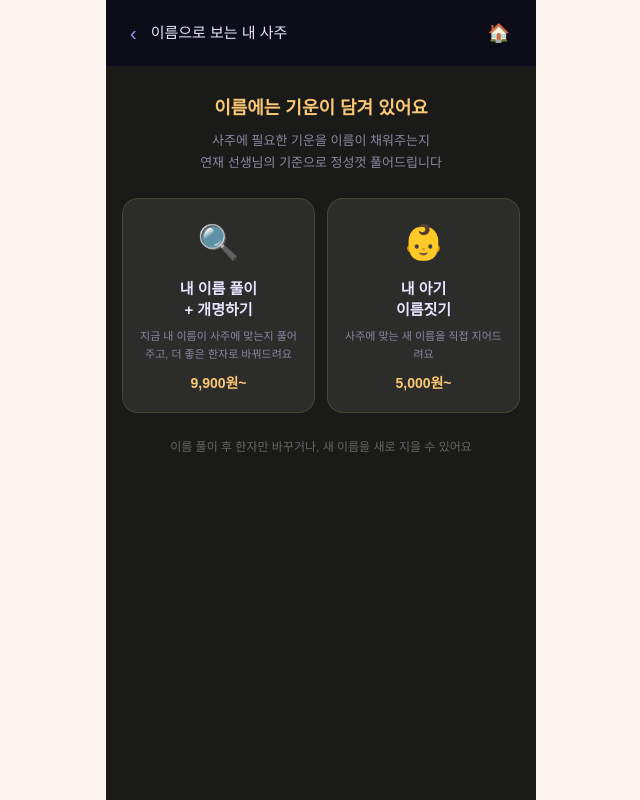
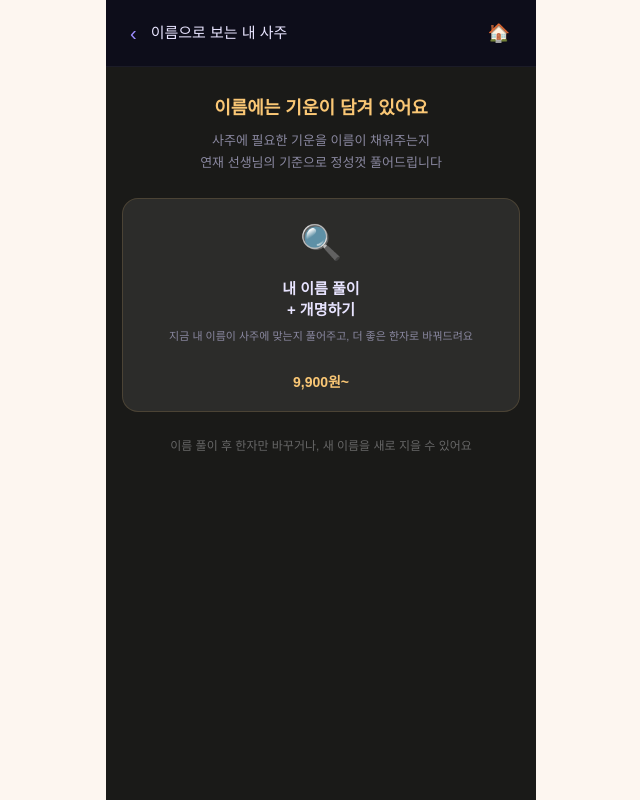
Before and after one commit to lysh0112-cpu/myjae, a Next.js app: page /manseryeok/naming/rename in a window 1280 px wide. Shown: the whole page, without its empty margins (319-959 px from the left). Built offline with nearby package versions, Linux system fonts and the light colour scheme; no server answers.

Commit message:
아기이름짓기 제거

```diff
--- a/app/components/home/ServiceCards.tsx
+++ b/app/components/home/ServiceCards.tsx
@@ -93,7 +93,6 @@ const SERVICES = [
   { name: '결혼택일',   color: '#96643c', href: '/manseryeok/wedding-timing', cat: '택일' },
   { name: '출산택일',   color: '#b45a78', href: '/manseryeok/birth-timing', cat: '택일' },
   { name: '내이름개명', color: '#5a825a', href: '/manseryeok/naming/diagnosis', cat: '개명' },
-  { name: '아기이름 짓기',   color: '#967850', href: '/manseryeok/naming/rename/newborn', cat: '개명' },
   { name: '타로',       color: '#b45a78', href: '/tarot', cat: '기타' },
   { name: '물어보살',   color: '#785aaa', href: '/manseryeok/ai-chat', cat: '기타' },
 ]
--- a/app/manseryeok/naming/page.tsx
+++ b/app/manseryeok/naming/page.tsx
@@ -2,7 +2,7 @@
 import { Suspense } from 'react'
 import { useRouter } from 'next/navigation'
 import PageHeader from '@/app/components/common/PageHeader'
-// 작명 메뉴 (2버튼) — 둘 다 같은 작명 엔진을 쓰되 입구만 구분
+// 작명 메뉴 — 개명(내 이름 풀이) 단일
 const MENUS = [
   {
     key: 'diagnosis',
@@ -11,14 +11,6 @@ const MENUS = [
     title2: '+ 개명하기',
     desc: '지금 내 이름이 사주에 맞는지 풀어주고, 더 좋은 한자로 바꿔드려요',
     href: '/manseryeok/naming/diagnosis',
-  },
-  {
-    key: 'newborn',
-    emoji: '👶',
-    title1: '내 아기',
-    title2: '이름짓기',
-    desc: '사주에 맞는 새 이름을 직접 지어드려요',
-    href: '/manseryeok/naming/rename/newborn',
   },
 ]
 function NamingMenuInner() {
--- a/app/manseryeok/naming/pay/page.tsx
+++ b/app/manseryeok/naming/pay/page.tsx
@@ -2,7 +2,7 @@
 import { Suspense } from 'react'
 import { useRouter } from 'next/navigation'
 import PageHeader from '@/app/components/common/PageHeader'
-// 작명 메뉴 (2버튼) — 둘 다 같은 작명 엔진을 쓰되 입구만 구분
+// 작명 메뉴 — 개명(내 이름 풀이) 단일
 const MENUS = [
   {
     key: 'diagnosis',
@@ -11,14 +11,6 @@ const MENUS = [
     title2: '+ 개명하기',
     desc: '지금 내 이름이 사주에 맞는지 풀어주고, 더 좋은 한자로 바꿔드려요',
     href: '/manseryeok/naming/diagnosis',
-  },
-  {
-    key: 'newborn',
-    emoji: '👶',
-    title1: '내 아기',
-    title2: '이름짓기',
-    desc: '사주에 맞는 새 이름을 직접 지어드려요',
-    href: '/manseryeok/naming/rename/newborn',
   },
 ]
 function NamingMenuInner() {
--- a/app/manseryeok/naming/rename/page.tsx
+++ b/app/manseryeok/naming/rename/page.tsx
@@ -3,7 +3,7 @@ import { Suspense } from 'react'
 import { useRouter } from 'next/navigation'
 import PageHeader from '@/app/components/common/PageHeader'
 
-// 작명 메뉴 (2버튼) — 둘 다 같은 작명 엔진을 쓰되 입구만 구분
+// 작명 메뉴 — 개명(내 이름 풀이) 단일
 const MENUS = [
   {
     key: 'diagnosis',
@@ -13,15 +13,6 @@ const MENUS = [
     desc: '지금 내 이름이 사주에 맞는지 풀어주고, 더 좋은 한자로 바꿔드려요',
     price: '9,900원~',
     href: '/manseryeok/naming/diagnosis',
-  },
-  {
-    key: 'newborn',
-    emoji: '👶',
-    title1: '내 아기',
-    title2: '이름짓기',
-    desc: '사주에 맞는 새 이름을 직접 지어드려요',
-    price: '5,000원~',
-    href: '/manseryeok/naming/rename/newname',
   },
 ]
 
```
